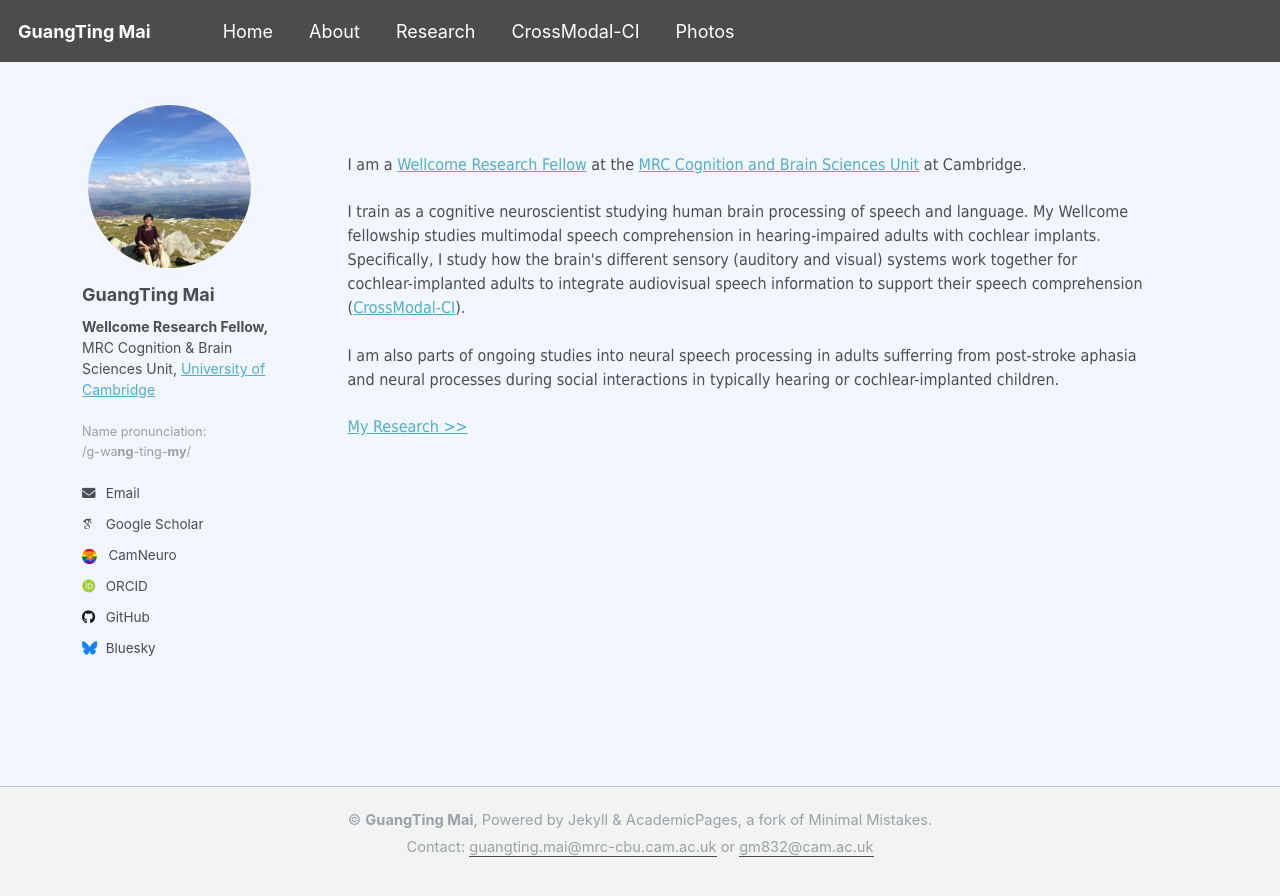
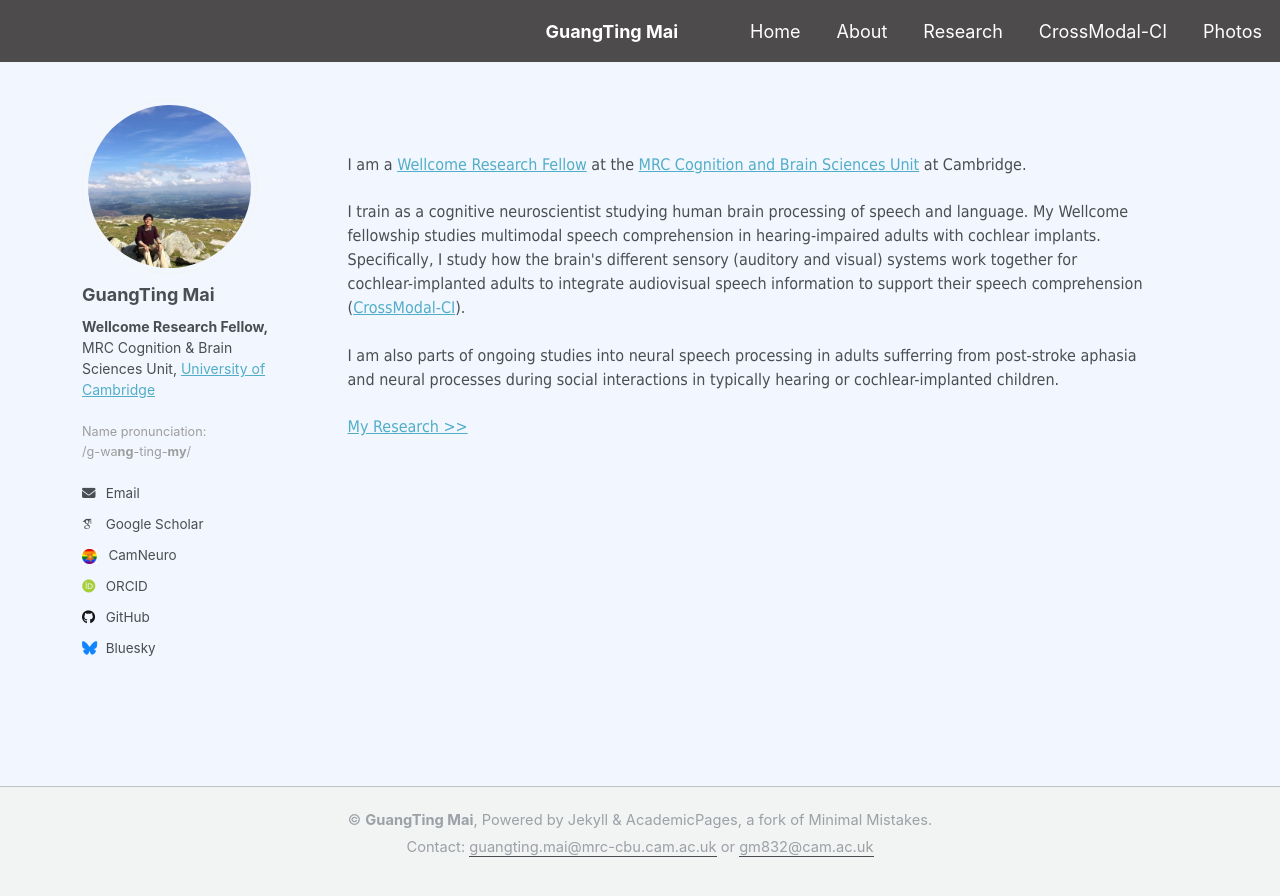
Before and after one commit to guangtingmai/guangtingmai.github.io, a Jekyll site: the page built from _pages/readme.html, in a window 1280 px wide. Shown: the top 896 px of the page. Built offline with Jekyll 4.4.1, drawn with Linux system fonts in a browser that asks for light colours; some web fonts are replaced.

Commit message:
Update custom.scss

```diff
--- a/_sass/custom.scss
+++ b/_sass/custom.scss
@@ -76,3 +76,9 @@ html, body {
   max-width: 100%;
   margin: 0 0;
 }
+
+/* Right-align the navigation */
+nav {
+  display: flex !important;
+  justify-content: flex-end !important;
+}
```
